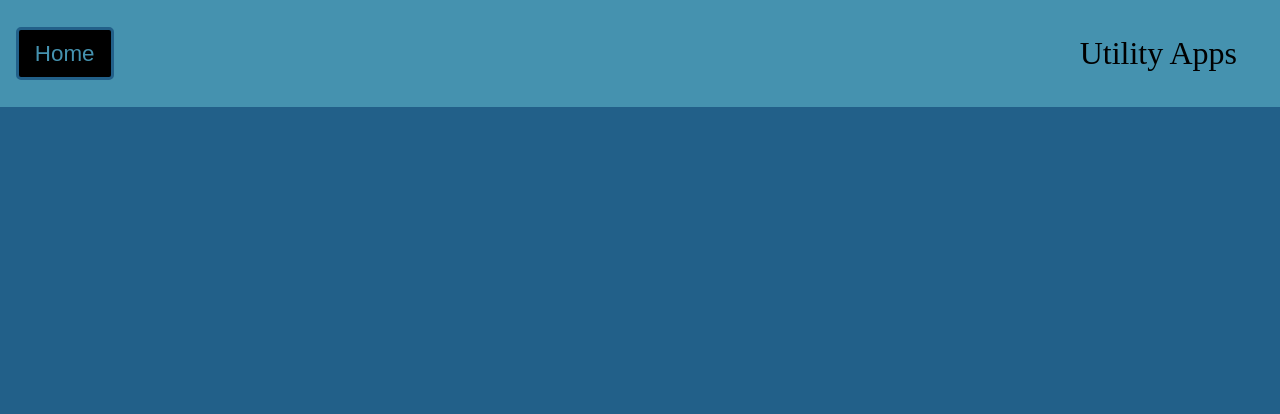
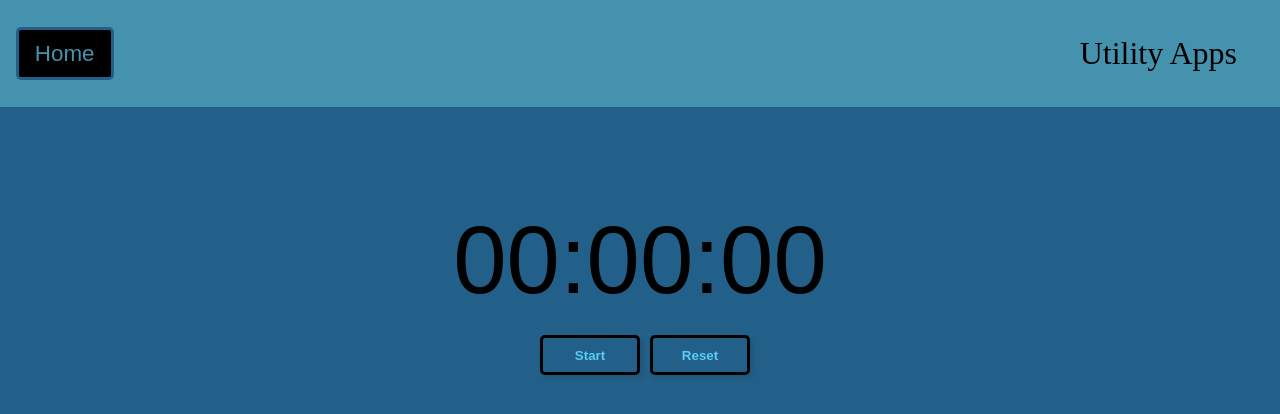
Before and after one commit to AggarwalChetan/utility-app, a React (Create React App) app: page /SWatch in a window 1280 px wide. Shown: the top 414 px of the page. Built offline with nearby package versions, Linux system fonts and the light colour scheme.

Commit message:
frontend added of Stopwatch

```diff
--- a/src/components/SWApp.js
+++ b/src/components/SWApp.js
@@ -3,6 +3,7 @@ import React from 'react';
 class SWApp extends React.Component {
     constructor(props) {
         super(props);
+        this.state = {hr : '00', min : '00', sec : '00'};
     }
 
     homePage = () => {
@@ -16,6 +17,15 @@ class SWApp extends React.Component {
                     <button className="home-button" onClick={this.homePage}>Home</button>
                     <div className="utility-header">Utility Apps</div>
                 </header>
+                <div className="stopwatch-container">
+                    <div className="stopwatch">{this.state.hr + ":" + this.state.min + ":" + this.state.sec}</div>
+                    <div className="stopwatch-button-container">
+                        <button>Start</button>
+                        <button>Reset</button>
+                    </div>
+
+
+                </div>
 
             </>
         )
--- a/src/index.css
+++ b/src/index.css
@@ -382,6 +382,46 @@ header{
   font-weight: bold;
 }
 
+.stopwatch-container{
+  display: flex;
+  flex-wrap: wrap;
+  flex-direction: column;
+  height: 400px;
+  justify-content: center;
+  align-items: center;
+}
+
+.stopwatch{
+  font-size: 6rem;
+  color: #000000;
+}
+
+.stopwatch-button-container {
+  display: flex;
+  flex-direction: row;
+  flex-wrap: wrap;
+  justify-content: center;
+  margin: 0 30px;
+  margin-bottom: 1.5rem;
+}
+
+.stopwatch-button-container button{
+  height: 40px;
+  width: 100px;
+  margin-top: 20px;
+  margin-bottom: 10px;
+  margin-left: 10px;
+  justify-content: center;
+  background-color: #226089;
+  box-shadow: 3px 3px 5px rgba(0, 0, 0, 0.1);
+  overflow: hidden;
+  border: 3px solid  #000000;
+  cursor: pointer;
+  color: #5accf5;
+  border-radius: 5px;
+  font-weight: bold;
+}
+
 @media only screen and (max-width:1040px){
   .json{
     height: 650px;
@@ -557,4 +597,9 @@ header{
     font-family:cursive;
   }
 
+  .stopwatch{
+    font-size: 4rem;
+    color: #000000;
+  }
+
 }
```
